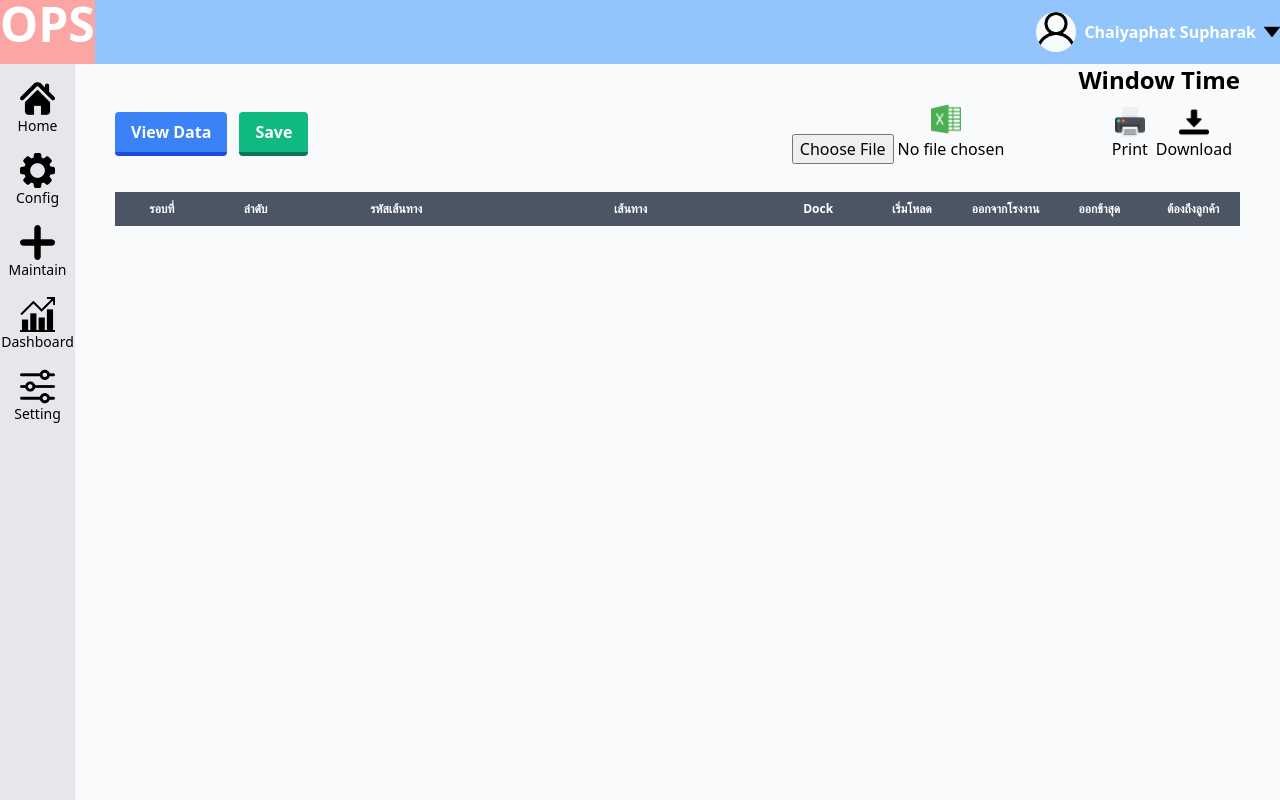
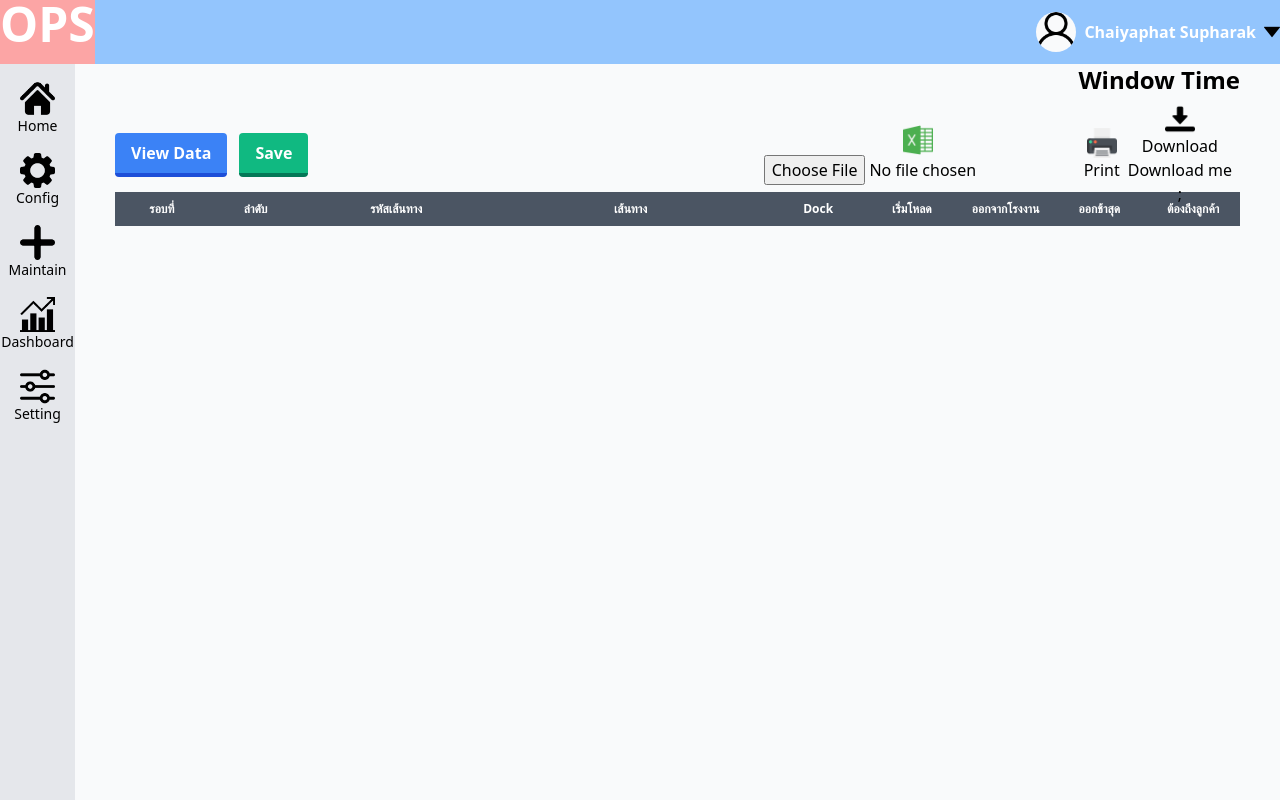
Before and after one commit to chaiyaphat20/react_redux_toolkit_tailwind, a React (Create React App) app: page /home in a window 1280 px wide. Built offline with nearby package versions, Linux system fonts and the light colour scheme.

Commit message:
feat: dowload csv file

```diff
--- a/package.json
+++ b/package.json
@@ -3,7 +3,6 @@
   "version": "0.1.0",
   "private": true,
   "dependencies": {
-    "-": "0.0.1",
     "@craco/craco": "^6.2.0",
     "@reduxjs/toolkit": "^1.6.1",
     "@testing-library/jest-dom": "^5.14.1",
@@ -12,6 +11,7 @@
     "@types/jest": "^26.0.24",
     "@types/node": "^12.20.23",
     "@types/react": "^17.0.19",
+    "@types/react-csv": "^1.1.2",
     "@types/react-dom": "^17.0.9",
     "@types/react-router-dom": "^5.1.8",
     "@types/redux-persist": "^4.3.1",
@@ -19,6 +19,7 @@
     "axios": "^0.21.1",
     "postcss": "^7.0.36",
     "react": "^17.0.2",
+    "react-csv": "^2.0.3",
     "react-dom": "^17.0.2",
     "react-redux": "^7.2.4",
     "react-router-dom": "^5.2.1",
--- a/src/Pages/Home/Home.tsx
+++ b/src/Pages/Home/Home.tsx
@@ -16,13 +16,15 @@ import settingIcon from '../../assets/images/menu/settings.png';
 
 import ReactToPrint from 'react-to-print';
 
+import { CSVLink } from 'react-csv';
+
 function Home() {
   const [items, setItems] = useState<Excel[]>([]);
   const refTable = useRef<HTMLTableElement>(null);
 
-  const xslToJson = (workbook: any):Excel[] => {
+  const xslToJson = (workbook: any): Excel[] => {
     var sheet_name_list = workbook.SheetNames;
-    return XLSX.utils.sheet_to_json(workbook.Sheets[sheet_name_list[0]], { raw: false, dateNF: 'DD-MMM-YYYY' });
+    return XLSX.utils.sheet_to_json(workbook.Sheets[sheet_name_list[0]], { raw: false });
   };
 
   const readExcel = (e: any) => {
@@ -36,11 +38,25 @@ function Home() {
       const wb = XLSX.read(bstr, { type: rABS ? 'binary' : 'array' });
       /* Get first worksheet */
       let arr = xslToJson(wb);
+      console.log(arr);
       setItems(arr);
     };
     if (rABS) reader.readAsBinaryString(file);
     else reader.readAsArrayBuffer(file);
   };
+
+  const headers = [
+    { label: 'PLANT_CODE', key: 'PLANT_CODE' },
+    { label: 'ROUND_NO', key: 'ROUND_NO' },
+    { label: 'ROUTE_SEQ', key: 'ROUTE_SEQ' },
+    { label: 'ROUTE_CODE', key: 'ROUTE_CODE' },
+    { label: 'ROUTE_NAME', key: 'ROUTE_NAME' },
+    { label: 'DOCK_NO', key: 'DOCK_NO' },
+    { label: 'LOADING_TIME', key: 'LOADING_TIME' },
+    { label: 'LEAVE_TIME', key: 'LEAVE_TIME' },
+    { label: 'LATE_TIME', key: 'LATE_TIME' },
+    { label: 'ARRIVE_TIME', key: 'ARRIVE_TIME' },
+  ];
 
   return (
     <div className="flex flex-col w-screen h-screen overflow-y-hidden min-w-980">
@@ -117,6 +133,10 @@ function Home() {
                 <div className="flex flex-col items-center mr-2">
                   <img src={directDownloadIcon} width={30} className="cursor-pointer " alt="images" />
                   <h1>Download</h1>
+                  <CSVLink data={items} headers={headers}>
+                    Download me
+                  </CSVLink>
+                  ;
                 </div>
               </div>
             </div>
```
Also changed, not shown: 1 other file (tests, documents, lock files or other folders).
